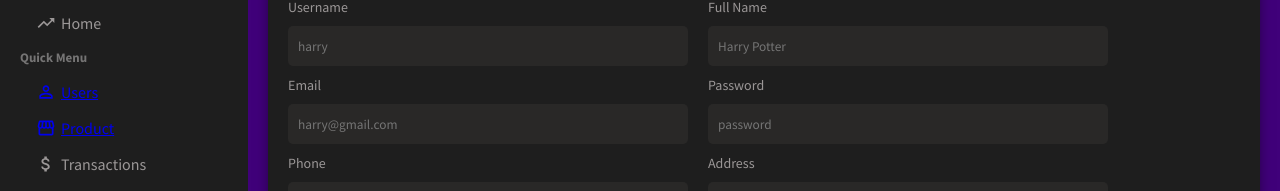
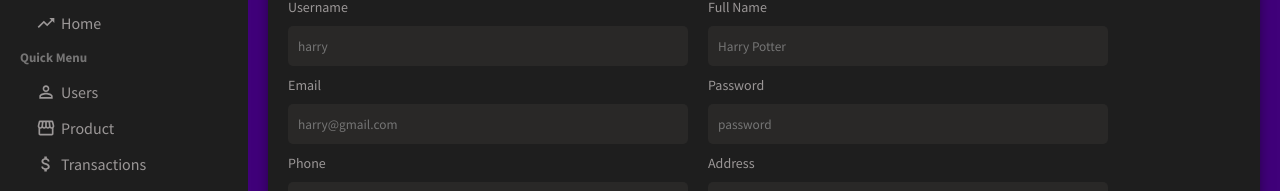
Before and after one commit to malekaridhi/ecommerceMern, a React (Create React App) app in the folder admin/: page /newUser in a window 1280 px wide. Shown: the part 162-353 px from the top of the page. Built offline with nearby package versions, Linux system fonts and the light colour scheme.

Commit message:
add user page

```diff
--- a/admin/src/app.css
+++ b/admin/src/app.css
@@ -4,3 +4,7 @@
 /* .others{
     flex: 4;
 } */
+.link{
+  text-decoration: none;
+  color: inherit;
+}
--- a/admin/src/components/sidebar/Sidebar.jsx
+++ b/admin/src/components/sidebar/Sidebar.jsx
@@ -22,10 +22,12 @@ const Sidebar = () => {
             <div className="sidebarMenu">
                 <h3 className='sidebarTitle'>Dashboard</h3>
                  <ul className="sidebarList">
+                   <Link to="/" className='link'>
                      <li className="sidebarListItem active">
                        <LineStyleIcon className='sidebarIcon'/>
                        Home
                      </li>
+                     </Link>
                      <li className="sidebarListItem">
                        <TimelineIcon className='sidebarIcon'/>
                        Sales
@@ -37,13 +39,13 @@ const Sidebar = () => {
                  </ul>
                  <h3 className='sidebarTitle'>Quick Menu</h3>
                  <ul className="sidebarList">
-                   <Link to="/users">
+                   <Link to="/users" className='link'>
                      <li className="sidebarListItem ">
                        <PermIdentityIcon className='sidebarIcon' />
                        Users
                      </li>
                      </Link>
-                     <Link to="/products">
+                     <Link to="/products" className='link'>
                      <li className="sidebarListItem">
                        <StorefrontIcon className='sidebarIcon'/>
                        Product
```
